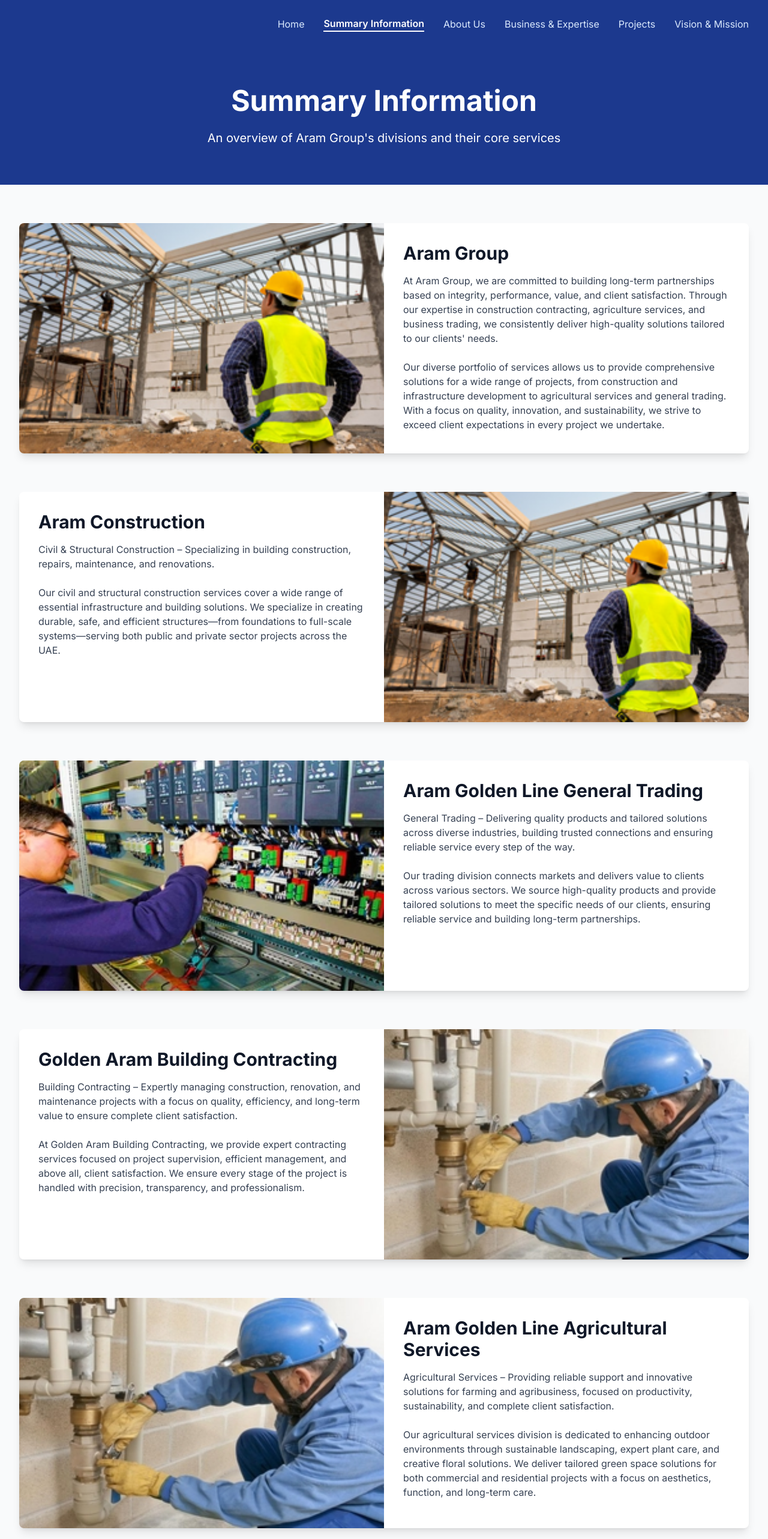
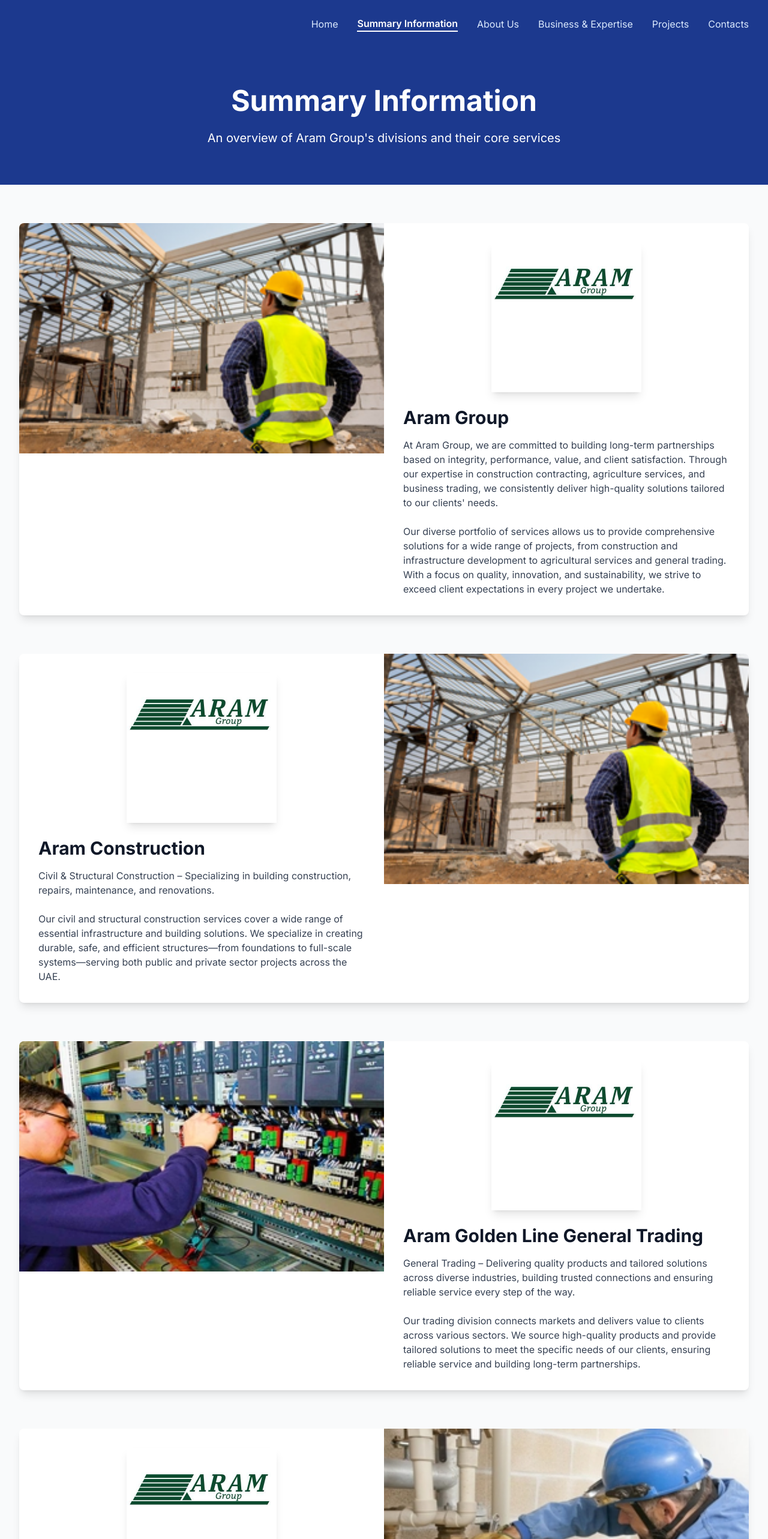
Before and after one commit to hadi14250/Aram, a Next.js app: page /summary in a window 1280 px wide. Shown: the top 2566 px of the page at 60% size. Built offline with nearby package versions, Linux system fonts and the light colour scheme.

Commit message:
Last changed adding logo in Summary Information

```diff
--- a/app/components/Navigation.tsx
+++ b/app/components/Navigation.tsx
@@ -110,9 +110,9 @@
               Projects
             </Link>
             <Link
-              href="/vision"
+              href="/contacts"
               className={`transition-all duration-300 ${
-                pathname === "/vision"
+                pathname === "/contacts"
                   ? isScrolled
                     ? "text-blue-900 font-semibold border-b-2 border-blue-900"
                     : "text-white font-semibold border-b-2 border-white"
@@ -121,7 +121,7 @@
                     : "text-blue-100 hover:text-white hover:border-b-2 hover:border-white"
               }`}
             >
-              Vision & Mission
+              Contacts
             </Link>
           </div>
 
@@ -207,13 +207,13 @@
             Projects
           </Link>
           <Link
-            href="/vision"
+            href="/contacts"
             className={`block px-3 py-2 rounded-md text-base font-medium transition-colors duration-300 ${
-              pathname === "/vision" ? "bg-blue-900 text-white" : "text-gray-900 hover:bg-blue-50 hover:text-blue-900"
+              pathname === "/contacts" ? "bg-blue-900 text-white" : "text-gray-900 hover:bg-blue-50 hover:text-blue-900"
             }`}
             onClick={() => setIsMobileMenuOpen(false)}
           >
-            Vision & Mission
+            Contacts
           </Link>
         </div>
       </div>
--- /dev/null
+++ b/app/contacts/page.tsx
@@ -0,0 +1,123 @@
+import Link from "next/link";
+import Image from "next/image";
+import Map from '../components/Map';
+
+export default function Contacts() {
+  return (
+    <div className="min-h-screen bg-gray-50">
+      {/* Header */}
+      <header className="bg-white shadow-md">
+        <div className="max-w-7xl mx-auto px-4 sm:px-6 lg:px-8 py-6">
+          <div className="flex justify-between items-center">
+            <Link href="/" className="text-2xl font-bold text-blue-900">
+              Aram Group
+            </Link>
+            <nav className="hidden md:flex space-x-8">
+              <Link href="/" className="text-gray-600 hover:text-blue-900">
+                Home
+              </Link>
+              <Link href="/summary" className="text-gray-600 hover:text-blue-900">
+                Summary Information
+              </Link>
+              <Link href="/about" className="text-gray-600 hover:text-blue-900">
+                About Us
+              </Link>
+              <Link href="/business" className="text-gray-600 hover:text-blue-900">
+                Business & Expertise
+              </Link>
+              <Link href="/projects" className="text-gray-600 hover:text-blue-900">
+                Projects
+              </Link>
+              <Link href="/contacts" className="text-blue-900 font-semibold">
+                Contacts
+              </Link>
+            </nav>
+          </div>
+        </div>
+      </header>
+
+      {/* Hero Section */}
+      <section className="py-16 bg-blue-900 text-white">
+        <div className="max-w-7xl mx-auto px-4 sm:px-6 lg:px-8 text-center">
+          <h1 className="text-4xl md:text-5xl font-bold mb-6">
+            Contact Us
+          </h1>
+          <p className="text-xl max-w-3xl mx-auto">
+            Get in touch with us for any inquiries or collaboration opportunities
+          </p>
+        </div>
+      </section>
+
+      {/* Contact Content */}
+      <section className="py-16">
+        <div className="max-w-7xl mx-auto px-4 sm:px-6 lg:px-8">
+          <div className="grid grid-cols-1 md:grid-cols-2 gap-12">
+            {/* Contact Information */}
+            <div className="bg-white p-8 rounded-lg shadow-lg">
+              <h2 className="text-3xl font-bold text-gray-900 mb-8">Contact Information</h2>
+
+              <div className="space-y-6">
+                <div className="flex items-start space-x-4">
+                  <div className="flex-shrink-0">
+                    <svg xmlns="http://www.w3.org/2000/svg" className="h-6 w-6 text-blue-900" fill="none" viewBox="0 0 24 24" stroke="currentColor">
+                      <path strokeLinecap="round" strokeLinejoin="round" strokeWidth={2} d="M3 8l7.89 5.26a2 2 0 002.22 0L21 8M5 19h14a2 2 0 002-2V7a2 2 0 00-2-2H5a2 2 0 00-2 2v10a2 2 0 002 2z" />
+                    </svg>
+                  </div>
+                  <div>
+                    <h3 className="text-lg font-semibold text-gray-900">Email</h3>
+                    <p className="text-gray-600">info@aramgroup.com</p>
+                  </div>
+                </div>
+
+                <div className="flex items-start space-x-4">
+                  <div className="flex-shrink-0">
+                    <svg xmlns="http://www.w3.org/2000/svg" className="h-6 w-6 text-blue-900" fill="none" viewBox="0 0 24 24" stroke="currentColor">
+                      <path strokeLinecap="round" strokeLinejoin="round" strokeWidth={2} d="M3 5a2 2 0 012-2h3.28a1 1 0 01.948.684l1.498 4.493a1 1 0 01-.502 1.21l-2.257 1.13a11.042 11.042 0 005.516 5.516l1.13-2.257a1 1 0 011.21-.502l4.493 1.498a1 1 0 01.684.949V19a2 2 0 01-2 2h-1C9.716 21 3 14.284 3 6V5z" />
+                    </svg>
+                  </div>
+                  <div>
+                    <h3 className="text-lg font-semibold text-gray-900">Phone</h3>
+                    <p className="text-gray-600">+1234567890</p>
+                  </div>
+                </div>
+
+                <div className="flex items-start space-x-4">
+                  <div className="flex-shrink-0">
+                    <svg xmlns="http://www.w3.org/2000/svg" className="h-6 w-6 text-blue-900" fill="none" viewBox="0 0 24 24" stroke="currentColor">
+                      <path strokeLinecap="round" strokeLinejoin="round" strokeWidth={2} d="M17.657 16.657L13.414 20.9a1.998 1.998 0 01-2.827 0l-4.244-4.243a8 8 0 1111.314 0z" />
+                      <path strokeLinecap="round" strokeLinejoin="round" strokeWidth={2} d="M15 11a3 3 0 11-6 0 3 3 0 016 0z" />
+                    </svg>
+                  </div>
+                  <div>
+                    <h3 className="text-lg font-semibold text-gray-900">Address</h3>
+                    <p className="text-gray-600">Your Address Here</p>
+                  </div>
+                </div>
+
+                <div className="flex items-start space-x-4">
+                  <div className="flex-shrink-0">
+                    <svg xmlns="http://www.w3.org/2000/svg" className="h-6 w-6 text-blue-900" fill="none" viewBox="0 0 24 24" stroke="currentColor">
+                      <path strokeLinecap="round" strokeLinejoin="round" strokeWidth={2} d="M12 8v4l3 3m6-3a9 9 0 11-18 0 9 9 0 0118 0z" />
+                    </svg>
+                  </div>
+                  <div>
+                    <h3 className="text-lg font-semibold text-gray-900">Working Hours</h3>
+                    <p className="text-gray-600">Monday - Friday: 9:00 AM - 4:00 PM</p>
+                  </div>
+                </div>
+              </div>
+            </div>
+
+            {/* Map */}
+            <div className="bg-white p-8 rounded-lg shadow-lg">
+              <h2 className="text-3xl font-bold text-gray-900 mb-8">Our Location</h2>
+              <div className="h-[400px] rounded-lg overflow-hidden">
+                <Map />
+              </div>
+            </div>
+          </div>
+        </div>
+      </section>
+    </div>
+  );
+}
--- a/app/page.tsx
+++ b/app/page.tsx
@@ -373,9 +373,6 @@
                 <p className="text-gray-400 mb-2">Monday - Friday</p>
                 <p className="text-gray-400">9:00 AM - 4:00 PM</p>
               </div>
-              <div className="mt-6 h-[200px] w-[600px] -ml-80 rounded-lg overflow-hidden shadow-lg">
-                <Map />
-              </div>
             </div>
           </div>
           <div className="mt-12 pt-8 border-t border-gray-800 text-center text-gray-400">
--- a/app/summary/page.tsx
+++ b/app/summary/page.tsx
@@ -62,6 +62,15 @@
                 />
               </div>
               <div className="p-8">
+                <div className="flex justify-center mb-6">
+                  <Image
+                    src="/assets/logo/WhatsApp Image 2025-04-19 at 11.37.19.jpeg"
+                    alt="Aram Group Logo"
+                    width={250}
+                    height={180}
+                    className="shadow-lg"
+                  />
+                </div>
                 <h2 className="text-3xl font-bold text-gray-900 mb-4">Aram Group</h2>
                 <p className="text-gray-700 mb-6">
                   At Aram Group, we are committed to building long-term partnerships based on integrity, performance, value, and client satisfaction. Through our expertise in construction contracting, agriculture services, and business trading, we consistently deliver high-quality solutions tailored to our clients' needs.
@@ -76,7 +85,24 @@
           {/* Aram Construction */}
           <div className="bg-white rounded-lg shadow-lg overflow-hidden mb-16">
             <div className="grid grid-cols-1 md:grid-cols-2">
+              <div className="relative h-96 order-1 md:order-2">
+                <Image
+                  src="/images/services-img1.png"
+                  alt="Aram Construction"
+                  fill
+                  className="object-cover"
+                />
+              </div>
               <div className="p-8 order-2 md:order-1">
+                <div className="flex justify-center mb-6">
+                  <Image
+                    src="/assets/logo/WhatsApp Image 2025-04-19 at 11.37.19.jpeg"
+                    alt="Aram Group Logo"
+                    width={250}
+                    height={180}
+                    className="shadow-lg"
+                  />
+                </div>
                 <h2 className="text-3xl font-bold text-gray-900 mb-4">Aram Construction</h2>
                 <p className="text-gray-700 mb-6">
                   Civil & Structural Construction – Specializing in building construction, repairs, maintenance, and renovations.
@@ -84,14 +110,6 @@
                 <p className="text-gray-700">
                   Our civil and structural construction services cover a wide range of essential infrastructure and building solutions. We specialize in creating durable, safe, and efficient structures—from foundations to full-scale systems—serving both public and private sector projects across the UAE.
                 </p>
-              </div>
-              <div className="relative h-96 order-1 md:order-2">
-                <Image
-                  src="/images/services-img1.png"
-                  alt="Aram Construction"
-                  fill
-                  className="object-cover"
-                />
               </div>
             </div>
           </div>
@@ -108,6 +126,15 @@
                 />
               </div>
               <div className="p-8">
+                <div className="flex justify-center mb-6">
+                  <Image
+                    src="/assets/logo/WhatsApp Image 2025-04-19 at 11.37.19.jpeg"
+                    alt="Aram Group Logo"
+                    width={250}
+                    height={180}
+                    className="shadow-lg"
+                  />
+                </div>
                 <h2 className="text-3xl font-bold text-gray-900 mb-4">Aram Golden Line General Trading</h2>
                 <p className="text-gray-700 mb-6">
                   General Trading – Delivering quality products and tailored solutions across diverse industries, building trusted connections and ensuring reliable service every step of the way.
@@ -122,7 +149,24 @@
           {/* Golden Aram Building Contracting */}
           <div className="bg-white rounded-lg shadow-lg overflow-hidden mb-16">
             <div className="grid grid-cols-1 md:grid-cols-2">
+              <div className="relative h-96 order-1 md:order-2">
+                <Image
+                  src="/images/services-img6.jpg"
+                  alt="Golden Aram Building Contracting"
+                  fill
+                  className="object-cover"
+                />
+              </div>
               <div className="p-8 order-2 md:order-1">
+                <div className="flex justify-center mb-6">
+                  <Image
+                    src="/assets/logo/WhatsApp Image 2025-04-19 at 11.37.19.jpeg"
+                    alt="Aram Group Logo"
+                    width={250}
+                    height={180}
+                    className="shadow-lg"
+                  />
+                </div>
                 <h2 className="text-3xl font-bold text-gray-900 mb-4">Golden Aram Building Contracting</h2>
                 <p className="text-gray-700 mb-6">
                   Building Contracting – Expertly managing construction, renovation, and maintenance projects with a focus on quality, efficiency, and long-term value to ensure complete client satisfaction.
@@ -130,14 +174,6 @@
                 <p className="text-gray-700">
                   At Golden Aram Building Contracting, we provide expert contracting services focused on project supervision, efficient management, and above all, client satisfaction. We ensure every stage of the project is handled with precision, transparency, and professionalism.
                 </p>
-              </div>
-              <div className="relative h-96 order-1 md:order-2">
-                <Image
-                  src="/images/services-img6.jpg"
-                  alt="Golden Aram Building Contracting"
-                  fill
-                  className="object-cover"
-                />
               </div>
             </div>
           </div>
@@ -154,6 +190,15 @@
                 />
               </div>
               <div className="p-8">
+                <div className="flex justify-center mb-6">
+                  <Image
+                    src="/assets/logo/WhatsApp Image 2025-04-19 at 11.37.19.jpeg"
+                    alt="Aram Group Logo"
+                    width={250}
+                    height={180}
+                    className="shadow-lg"
+                  />
+                </div>
                 <h2 className="text-3xl font-bold text-gray-900 mb-4">Aram Golden Line Agricultural Services</h2>
                 <p className="text-gray-700 mb-6">
                   Agricultural Services – Providing reliable support and innovative solutions for farming and agribusiness, focused on productivity, sustainability, and complete client satisfaction.
```
